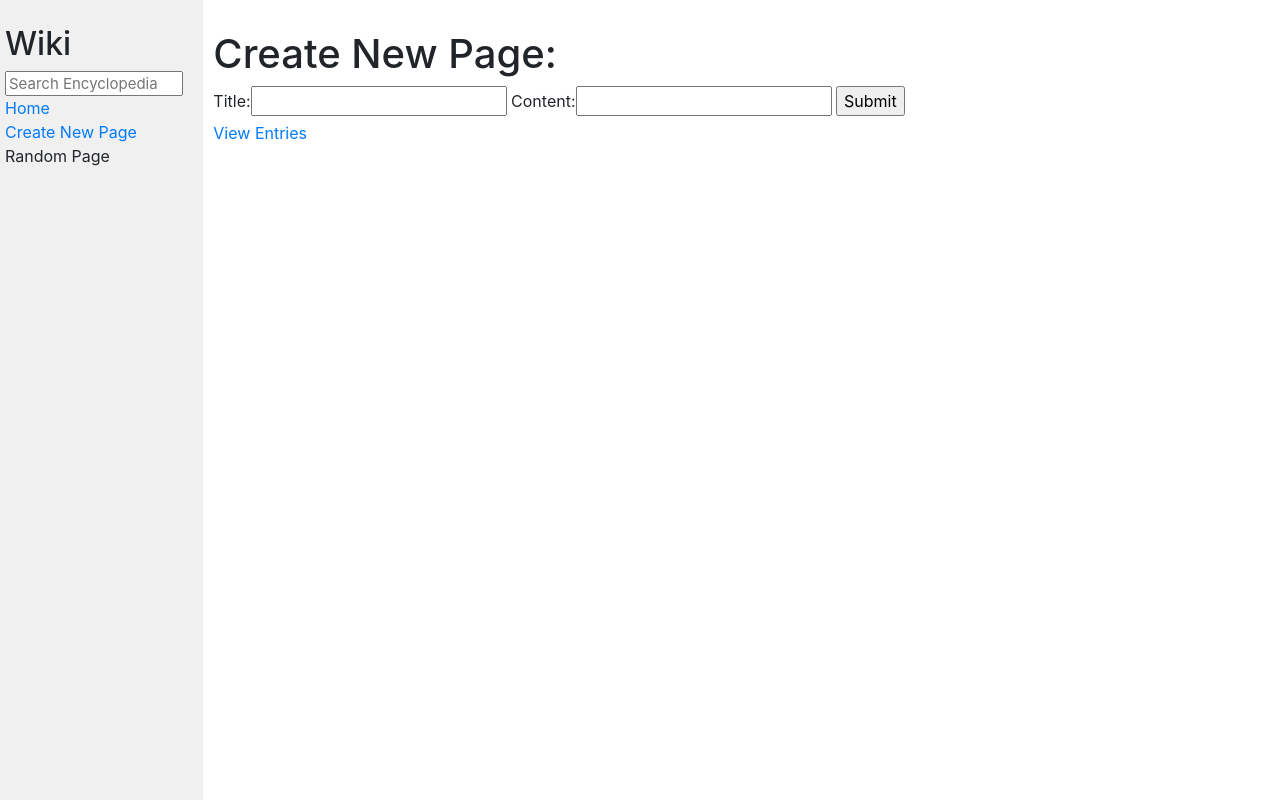
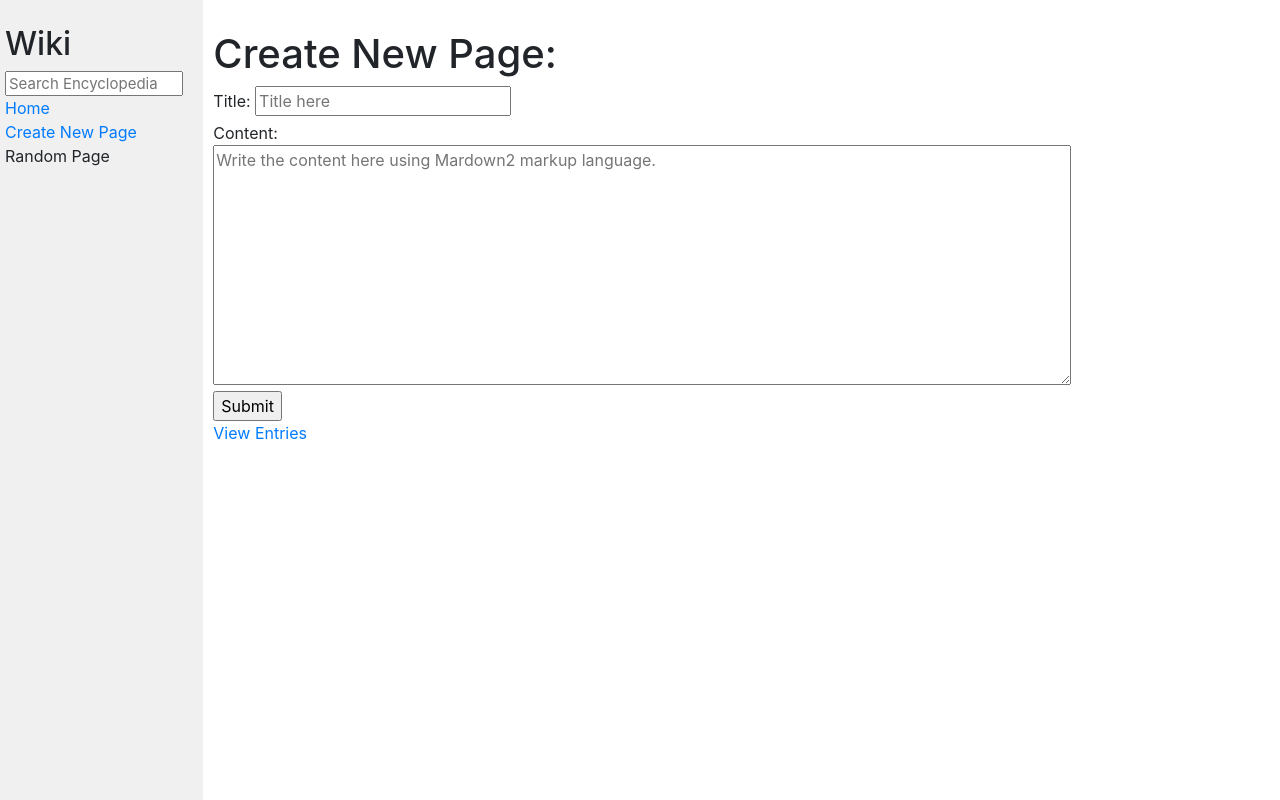
Before and after one commit to luisCermeno/wiki, a Django app: page /add in a window 1280 px wide. Run offline with Django 3.2, Linux system fonts and the light colour scheme; some libraries are stand-ins or nearby versions.

Commit message:
updated form formatting

```diff
--- a/encyclopedia/static/encyclopedia/styles.css
+++ b/encyclopedia/static/encyclopedia/styles.css
@@ -13,7 +13,7 @@ h1 {
 }
 
 textarea {
-    height: 90vh;
+    height: 30vh;
     width: 80%;
 }
 
--- a/encyclopedia/templates/encyclopedia/add.html
+++ b/encyclopedia/templates/encyclopedia/add.html
@@ -9,7 +9,18 @@
   <form action="{% url 'encyclopedia:add' %}" method="post">
     <!-- csrf middelware token to fulfill cross site request forgery protection default by django -->
     {% csrf_token %}
-    {{form}}
+    <!-- rendering fields manually to be able to style them -->
+    {{ form.non_field_errors }}
+    <div class="titleWrapper">
+        {{ form.title.errors }}
+        <label for="{{ form.title.id_for_label }}">Title:</label>
+        {{ form.title }}
+    </div>
+    <div class="contentWrapper">
+        {{ form.content.errors }}
+        <div for="{{ form.content.id_for_label }}">Content:</div>
+        {{ form.content }}
+    </div>
     <input type="submit">
   </form>
   <a href="{% url 'encyclopedia:index' %}">View Entries</a>
--- a/encyclopedia/views.py
+++ b/encyclopedia/views.py
@@ -5,8 +5,12 @@ from django.urls import reverse
 from . import util
 
 class NewEntryForm(forms.Form):
-  form_title = forms.CharField(label = "Title")
-  form_content = forms.CharField(label = "Content")
+  title = forms.CharField(label = "Title",
+          widget=forms.TextInput(attrs={'placeholder': 'Title here'})
+          )
+  content = forms.CharField(label = "Content",
+            widget=forms.Textarea(attrs={'placeholder': 'Write the content here using Mardown2 markup language.'})
+            )
 
 def index(request):
     return render(request, "encyclopedia/index.html", {
@@ -27,8 +31,8 @@ def add(request):
     if inputform.is_valid():
       # takes the string in the attribute "task" and content from the object inputform
       # and stores it in a variables called title and content
-      title = inputform.cleaned_data["form_title"]
-      content = inputform.cleaned_data["form_content"]
+      title = inputform.cleaned_data["title"]
+      content = inputform.cleaned_data["content"]
       # write in file
       util.save_entry(title,content)
       return HttpResponseRedirect(reverse("encyclopedia:index"))
```
Also changed, not shown: entries/JavaScript.md (deleted, +0 -1 lines), 1 other file.
